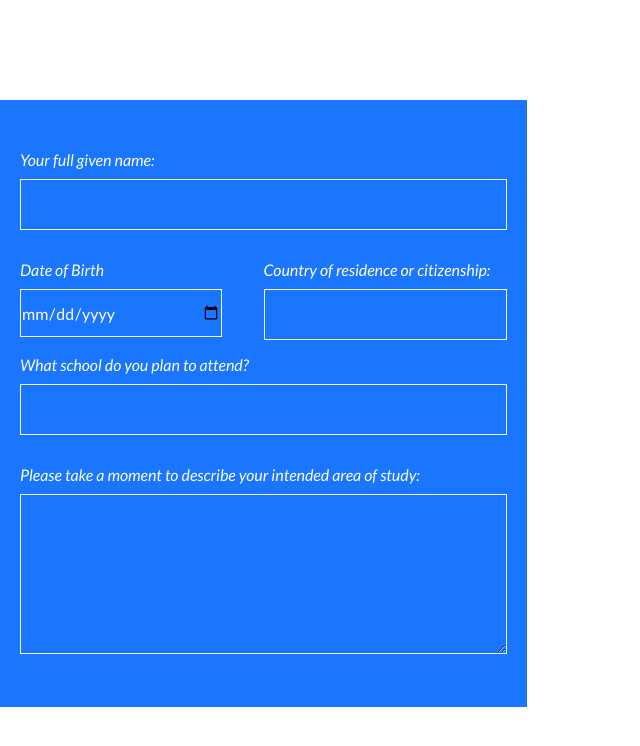
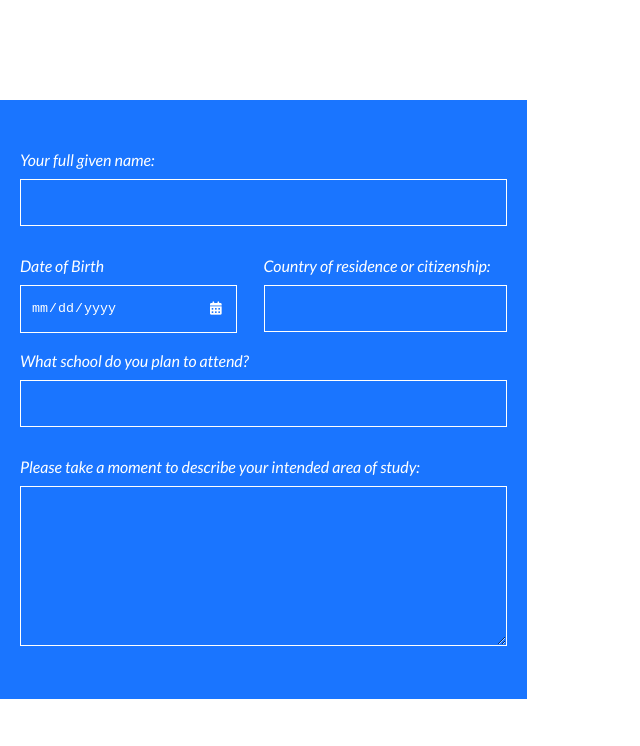
Before and after one commit to mingzeliu/ReactInterviewquestion, a plain HTML site: page question2/index.html in a window 1280 px wide. Shown: the whole page, without its empty margins (0-640 px from the left). Drawn offline with Linux system fonts and the light colour scheme.

Commit message:
q2finish

```diff
--- a/question2/index.css
+++ b/question2/index.css
@@ -45,11 +45,47 @@ body {
 }
 
 .form input[type="date"] {
-  width: 200px;
-  height: 46px;
+  width: 195px;
+  height: 26px;
   background-color: #1a75ff;
   border: 0.5px solid white;
 }
+
+/* input[type="date"]::-webkit-inner-spin-button,
+input[type="date"]::-webkit-calendar-picker-indicator {
+    display: none;
+    -webkit-appearance: none;
+} */
+
+input[type="date"] {
+  position: relative;
+  padding: 10px;
+  color: white;
+}
+
+input[type="date"]::-webkit-calendar-picker-indicator {
+  color: transparent;
+  background: none;
+  z-index: 1;
+}
+
+input[type="date"]:before {
+  color: transparent;
+  background: none;
+  display: block;
+  font-family: "FontAwesome";
+  content: "\f073";
+  width: 20px;
+  height: 20px;
+  position: absolute;
+  top: 15px;
+  right: 6px;
+  color: white;
+}
+
+<link href="https://maxcdn.bootstrapcdn.com/font-awesome/4.7.0/css/font-awesome.min.css" rel="stylesheet" />
+
+<input type="date">
 
 input {
   color: white;
--- a/question2/index.html
+++ b/question2/index.html
@@ -5,6 +5,10 @@
     <meta http-equiv="X-UA-Compatible" content="IE=edge" />
     <meta name="viewport" content="width=device-width, initial-scale=1.0" />
     <title>Form</title>
+    <script
+      src="https://kit.fontawesome.com/5009b0a49f.js"
+      crossorigin="anonymous"
+    ></script>
     <link rel="stylesheet" href="index.css" />
   </head>
   <body>
@@ -19,6 +23,7 @@
         <div class="second-line">
           <div class="inner-form">
             <div class="label">Date of Birth</div>
+            <!-- <i class="far fa-calendar-alt"></i> -->
             <input type="date" />
           </div>
           <div class="inner-form">
```
